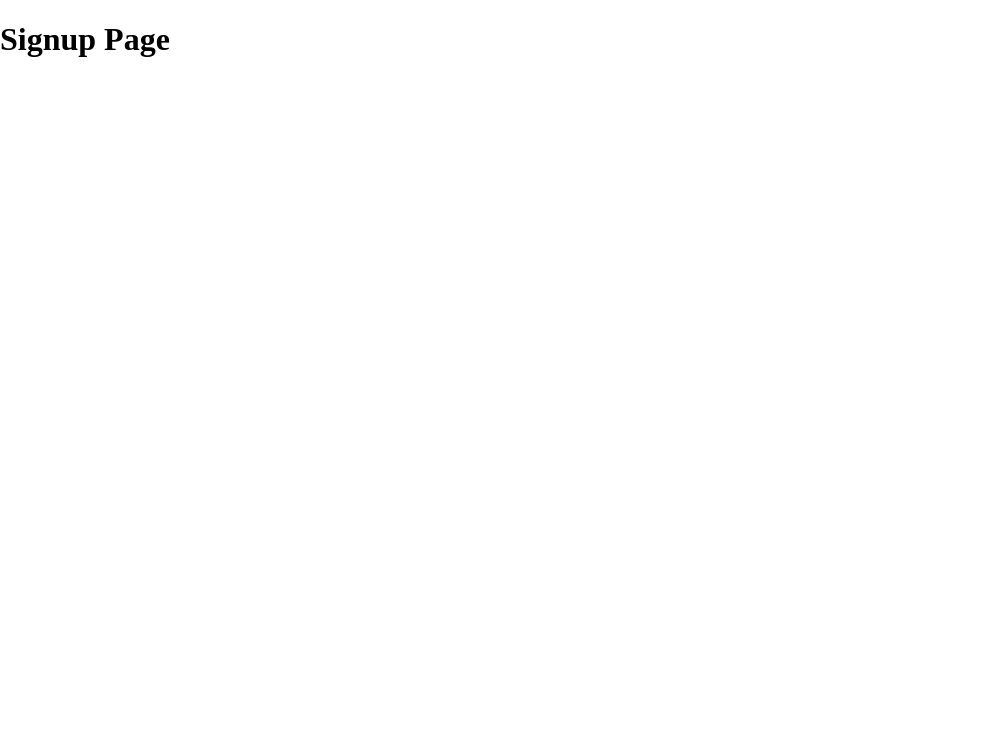
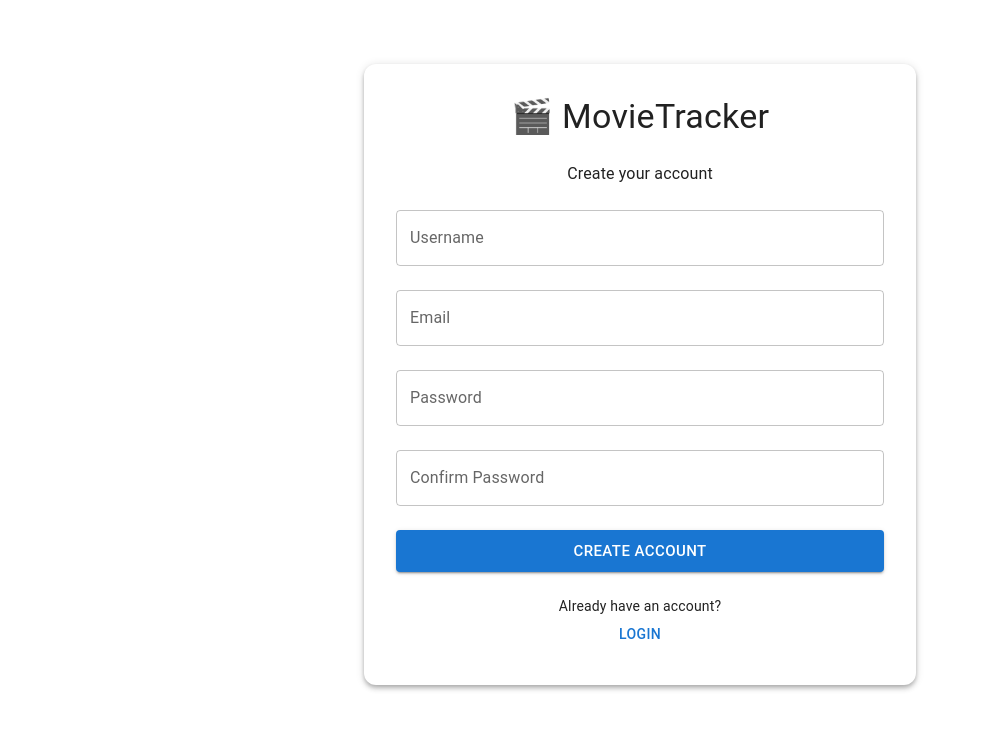
Before and after one commit to JarFileManager/movietracker-frontend, a React (Vite) app: page /signup in a window 1280 px wide. Shown: the top 730 px of the page, without its empty margins (0-981 px from the left). Built offline with nearby package versions, Linux system fonts and the light colour scheme.

Commit message:
add material UI to HOME, login and signup

```diff
--- a/src/pages/HomePage.tsx
+++ b/src/pages/HomePage.tsx
@@ -8,7 +8,7 @@ import Navbar from "../components/Navbar";
 import MovieSection from "../components/MovieSection";
 import {getTrendingMovies, getTopRatedMovies, getNowPlayingMovies, getTrendingTvShows} from "../services/MovieService";
 import ReviewDialog from "../components/ReviewDialog";
-import { Snackbar, Alert} from "@mui/material";
+import { Snackbar, Alert, CircularProgress, Box, Typography, Container} from "@mui/material";
 
 function HomePage() {
   const username = localStorage.getItem("username");
@@ -136,16 +136,62 @@ function HomePage() {
     setShowReviewModal(false);
   }
 
+const [loadingMessage] = useState(() => {
+  const loadingMessages = [
+    "🎬 Spinning up magic...",
+    "🍿 Buttering the popcorn...",
+    "🎥 Finding today's masterpiece...",
+    "🦸 Calling Christopher Nolan...",
+    "📺 Asking IMDb politely...",
+    "🤖 Convincing AI this isn't Netflix...",
+    "💩 Wait I have diarrhea...",
+    "🐢 TMDB is running on Internet Explorer...",
+    "🚀 Launching movies into orbit...",
+    "🍕 Ordering pizza before the movie starts...",
+  ];
+
+  return loadingMessages[Math.floor(Math.random() * loadingMessages.length)];
+});
+
+
   if (movie === null) {
-    return <h2>Loading...</h2>;
+    return (
+      <Box
+        sx={{
+          height: "100vh",
+          display: "flex",
+          justifyContent: "center",
+          alignItems: "center",
+          flexDirection: "column",
+          gap: 3,
+        }}
+      >
+        <CircularProgress size={55} />
+
+        <Typography variant="h6">{loadingMessage}</Typography>
+      </Box>
+    );
   }
 
   return (
     <>
       <Navbar />
-      <h1>Home Page</h1>
+      <Container maxWidth="xl">
+        <Box
+          sx={{
+            mt: 4,
+            mb: 4,
+          }}
+        >
+          <Typography variant="h5" sx={{ fontWeight: 600 }}>
+            👋 Good Evening, Jatin
+          </Typography>
 
-      <h2>Welcome, {username?.toUpperCase() ?? "Guest"}!</h2>
+          <Typography variant="body1" color="text.secondary" sx={{ mt: 0.5 }}>
+            Ready for today's movie?
+          </Typography>
+        </Box>
+      </Container>
 
       <hr />
 
--- a/src/pages/LoginPage.tsx
+++ b/src/pages/LoginPage.tsx
@@ -1,21 +1,44 @@
 import { useState } from "react";
+
+import { useNavigate, Link } from "react-router-dom";
+
 import { login } from "../services/AuthService";
+
 import type { LoginRequest } from "../types/LoginRequest";
-import { useNavigate } from "react-router-dom";
+
+import {
+  Alert,
+  Box,
+  Button,
+  CircularProgress,
+  Container,
+  Paper,
+  Snackbar,
+  Stack,
+  TextField,
+  Typography,
+} from "@mui/material";
 
 function LoginPage() {
+  const navigate = useNavigate();
+
   const [email, setEmail] = useState("");
 
   const [password, setPassword] = useState("");
 
-  const navigate = useNavigate();
+  const [loading, setLoading] = useState(false);
+
+  const [snackbarOpen, setSnackbarOpen] = useState(false);
+
+  const [snackbarMessage, setSnackbarMessage] = useState("");
 
   async function handleLogin() {
     const request: LoginRequest = {
-      email: email,
+      email,
+      password,
+    };
 
-      password: password,
-    };
+    setLoading(true);
 
     try {
       const response = await login(request);
@@ -27,36 +50,89 @@ function LoginPage() {
       navigate("/home");
     } catch (error) {
       console.error(error);
+
+      setSnackbarMessage("Invalid email or password.");
+
+      setSnackbarOpen(true);
+    } finally {
+      setLoading(false);
     }
   }
 
   return (
     <>
-      <h1>Login Page</h1>
+      <Container maxWidth="sm">
+        <Paper
+          elevation={4}
+          sx={{
+            mt: 10,
+            p: 4,
+            borderRadius: 3,
+          }}
+        >
+          <Stack spacing={3}>
+            <Typography variant="h4" sx={{
+                textAlign: "center",
+              }}>
+              🎬 MovieTracker
+            </Typography>
 
-      <div>
-        <input
-          type="text"
-          placeholder="Enter email"
-          value={email}
-          onChange={(event) => setEmail(event.target.value)}
-        />
-      </div>
+            <Typography variant="body1" sx={{
+                textAlign: "center",
+              }}>
+              Discover • Watch • Review
+            </Typography>
 
-      <br />
+            <TextField
+              label="Email"
+              fullWidth
+              value={email}
+              onChange={(e) => setEmail(e.target.value)}
+            />
 
-      <div>
-        <input
-          type="password"
-          placeholder="Enter password"
-          value={password}
-          onChange={(event) => setPassword(event.target.value)}
-        />
-      </div>
+            <TextField
+              label="Password"
+              type="password"
+              fullWidth
+              value={password}
+              onChange={(e) => setPassword(e.target.value)}
+            />
 
-      <br />
+            <Button
+              variant="contained"
+              size="large"
+              disabled={loading}
+              onClick={handleLogin}
+            >
+              {loading ? (
+                <CircularProgress size={22} color="inherit" />
+              ) : (
+                "Login"
+              )}
+            </Button>
 
-      <button onClick={handleLogin}>Login</button>
+            <Box sx={{
+                textAlign: "center",
+              }}>
+              <Typography variant="body2">Don't have an account?</Typography>
+
+              <Button component={Link} to="/signup">
+                Sign Up
+              </Button>
+            </Box>
+          </Stack>
+        </Paper>
+      </Container>
+
+      <Snackbar
+        open={snackbarOpen}
+        autoHideDuration={3000}
+        onClose={() => setSnackbarOpen(false)}
+      >
+        <Alert severity="error" variant="filled">
+          {snackbarMessage}
+        </Alert>
+      </Snackbar>
     </>
   );
 }
--- a/src/pages/SignupPage.tsx
+++ b/src/pages/SignupPage.tsx
@@ -1,9 +1,180 @@
+import { useState } from "react";
+import { useNavigate, Link } from "react-router-dom";
+
+import { signup } from "../services/AuthService";
+import type { SignupRequest } from "../types/SignupRequest";
+
+import {
+  Alert,
+  Box,
+  Button,
+  CircularProgress,
+  Container,
+  Paper,
+  Snackbar,
+  Stack,
+  TextField,
+  Typography,
+} from "@mui/material";
+
 function SignupPage() {
-    return (
-        <>
-            <h1>Signup Page</h1>
-        </>
-    );
+  const navigate = useNavigate();
+
+  const [username, setUsername] = useState("");
+
+  const [email, setEmail] = useState("");
+
+  const [password, setPassword] = useState("");
+
+  const [confirmPassword, setConfirmPassword] = useState("");
+
+  const [loading, setLoading] = useState(false);
+
+  const [snackbarOpen, setSnackbarOpen] = useState(false);
+
+  const [snackbarMessage, setSnackbarMessage] = useState("");
+
+  async function handleSignup() {
+    if (
+      username.trim() === "" ||
+      email.trim() === "" ||
+      password.trim() === ""
+    ) {
+      setSnackbarMessage("Please fill all fields.");
+      setSnackbarOpen(true);
+      return;
+    }
+
+    if (password !== confirmPassword) {
+      setSnackbarMessage("Passwords do not match.");
+      setSnackbarOpen(true);
+      return;
+    }
+
+    const request: SignupRequest = {
+      username,
+      email,
+      password,
+    };
+
+    setLoading(true);
+
+    try {
+      const response = await signup(request);
+
+      localStorage.setItem("token", response.token);
+      localStorage.setItem("username", response.username);
+
+      navigate("/home");
+    } catch (error) {
+      console.error(error);
+
+      setSnackbarMessage("Unable to create account.");
+      setSnackbarOpen(true);
+    } finally {
+      setLoading(false);
+    }
+  }
+
+  return (
+    <>
+      <Container maxWidth="sm">
+        <Paper
+          elevation={4}
+          sx={{
+            mt: 8,
+            p: 4,
+            borderRadius: 3,
+          }}
+        >
+          <Stack spacing={3}>
+            <Typography
+              variant="h4"
+              sx={{
+                textAlign: "center",
+              }}
+            >
+              🎬 MovieTracker
+            </Typography>
+
+            <Typography
+              variant="body1"
+              sx={{
+                textAlign: "center",
+              }}
+            >
+              Create your account
+            </Typography>
+
+            <TextField
+              label="Username"
+              fullWidth
+              value={username}
+              onChange={(e) => setUsername(e.target.value)}
+            />
+
+            <TextField
+              label="Email"
+              fullWidth
+              value={email}
+              onChange={(e) => setEmail(e.target.value)}
+            />
+
+            <TextField
+              label="Password"
+              type="password"
+              fullWidth
+              value={password}
+              onChange={(e) => setPassword(e.target.value)}
+            />
+
+            <TextField
+              label="Confirm Password"
+              type="password"
+              fullWidth
+              value={confirmPassword}
+              onChange={(e) => setConfirmPassword(e.target.value)}
+            />
+
+            <Button
+              variant="contained"
+              size="large"
+              disabled={loading}
+              onClick={handleSignup}
+            >
+              {loading ? (
+                <CircularProgress size={22} color="inherit" />
+              ) : (
+                "Create Account"
+              )}
+            </Button>
+
+            <Box
+              sx={{
+                textAlign: "center",
+              }}
+            >
+              <Typography variant="body2">Already have an account?</Typography>
+
+              <Button component={Link} to="/login">
+                Login
+              </Button>
+            </Box>
+          </Stack>
+        </Paper>
+      </Container>
+
+      <Snackbar
+        open={snackbarOpen}
+        autoHideDuration={3000}
+        onClose={() => setSnackbarOpen(false)}
+      >
+        <Alert severity="error" variant="filled">
+          {snackbarMessage}
+        </Alert>
+      </Snackbar>
+    </>
+  );
 }
 
 export default SignupPage;
--- a/src/services/AuthService.ts
+++ b/src/services/AuthService.ts
@@ -1,6 +1,7 @@
 import axios from "axios";
 import type { LoginRequest } from "../types/LoginRequest";
 import type { AuthResponse } from "../types/AuthResponse";
+import type { SignupRequest } from "../types/SignupRequest";
 
 const BASE_URL = "http://localhost:8080/api/v1/auth";
 
@@ -9,3 +10,9 @@ export async function login(request: LoginRequest): Promise<AuthResponse> {
 
   return response.data;
 }
+
+export async function signup(request: SignupRequest): Promise<AuthResponse> {
+  const response = await axios.post<AuthResponse>(`${BASE_URL}/signup`, request);
+
+  return response.data;
+}
--- /dev/null
+++ b/src/types/SignupRequest.ts
@@ -0,0 +1,7 @@
+export interface SignupRequest {
+  username: string;
+
+  email: string;
+
+  password: string;
+}
```
